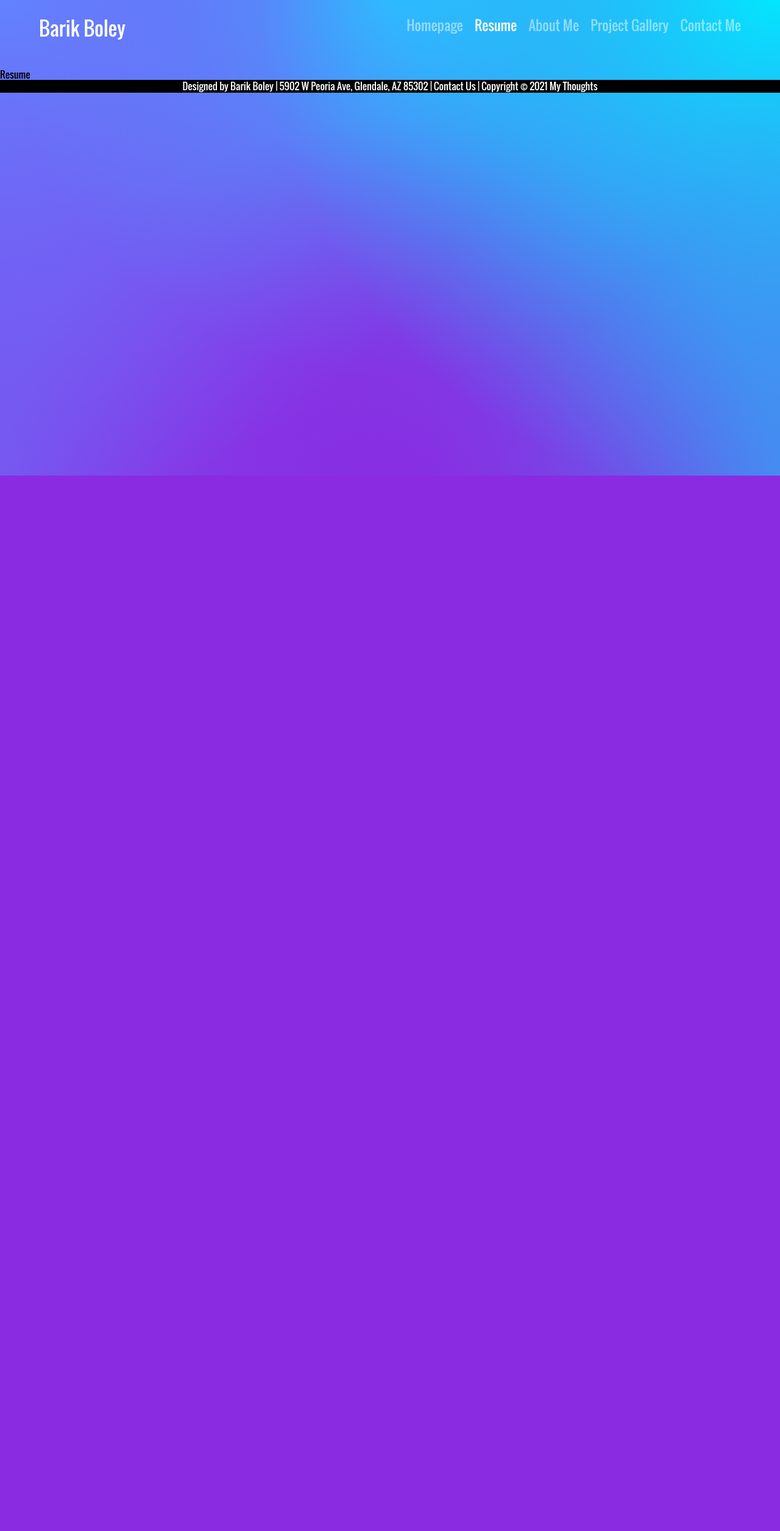
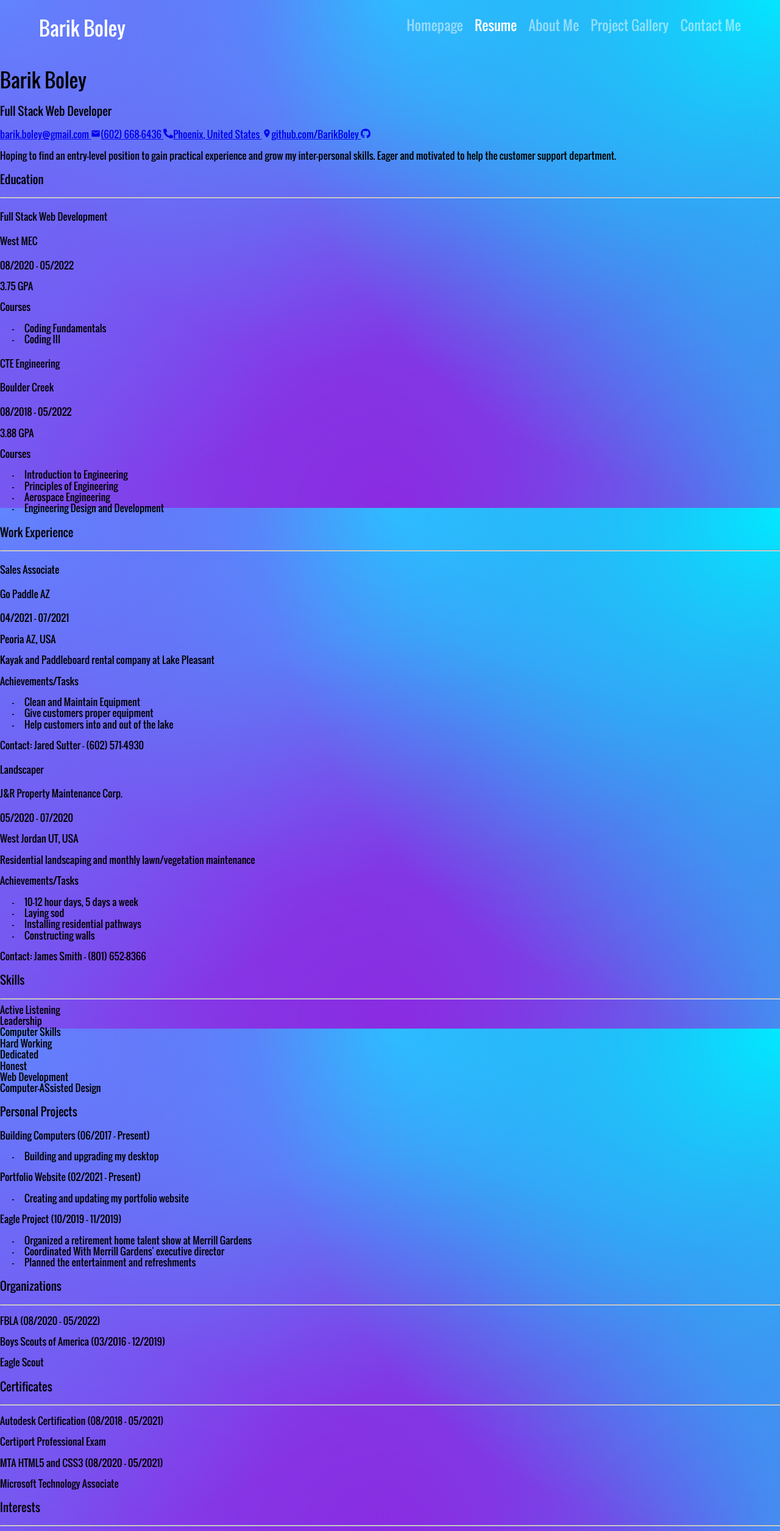
Before and after one commit to Barik-D-Boley/Updated-Portfolio-Project, a React (Create React App) app: page /resume in a window 1280 px wide. Shown: the part 20-2531 px from the top of the page at 61% size. Before the commit the page ends 800 px from the top, so only its background shows below. Built offline with nearby package versions, Linux system fonts and the light colour scheme.

Commit message:
Added Resume Content
Improved footer, added image to homepage, added some css to the homepage, added the resume's contact, and added flex to everything.

```diff
--- a/src/Components/footer.jsx
+++ b/src/Components/footer.jsx
@@ -3,7 +3,7 @@ import React from 'react';
 function footer() {
     return (
         <footer id='footer'>
-            Designed by Barik Boley | 5902 W Peoria Ave, Glendale, AZ 85302 | <span className='footer-invisible'>-</span> <a id="contact-us" href="mailto:nowhere@gmail.org?cc=name2@rapidtables.com&bcc=name3@reapidtables.com&subject=The%20subject%20of%20the%20email&body=The%20body%20of%20the%email">Contact Us</a> <span className='footer-invisible'>-</span> | Copyright &copy; 2021 My Thoughts
+            Designed by Barik Boley | 5902 W Peoria Ave, Glendale, AZ 85302 | <a id="contact-me" href="mailto:barik.boley@gmail.org">Contact Me</a> | Copyright &copy; 2022 My Thoughts
         </footer>
     )
 }
--- a/src/Pages/Homepage.jsx
+++ b/src/Pages/Homepage.jsx
@@ -1,6 +1,7 @@
 import React from 'react';
 import Navbar from '../Components/navbar';
 import Footer from '../Components/footer';
+import profilePicture from '../Images/placeholder-image.jpg';
 import { FaPhoneAlt } from 'react-icons/fa';
 import { MdEmail } from 'react-icons/md';
 import { BsLinkedin, BsGithub } from 'react-icons/bs';
@@ -12,15 +13,19 @@ function Homepage() {
             <Navbar active={'homepage'} />
             <div className='container-div'>
                 <div className='content-div'>
-                    <img src='' alt='Portrait' />
+                    <div id='profile-picture-container'>
+                        <img src={profilePicture} alt='Portrait' id='profile-picture' />
+                    </div>
+                    <div id='profile-information'>
                         <h1>Barik Boley</h1>
                         <h3>Full-Stack Web Developer</h3>
                         <p>The greatest glory in living lies not in never falling, but in rising every time we fall. <em>-Nelson Mandela</em></p>
                         <div id='socials'>
                             <a href='tel:602-668-6436'><FaPhoneAlt className='icon' /></a>
                             <a href='mailto: barik.boley@gmail.com'><MdEmail className='icon' /></a>
-                        <a href='https://www.linkedin.com/in/barik-boley-b2088820b/' target='_blank'><BsLinkedin className='icon' /></a>
-                        <a href='https://github.com/BarikBoley' target='_blank'><BsGithub className='icon' /></a>
+                            <a href='https://www.linkedin.com/in/barik-boley-b2088820b/' target='_blank' rel='noreferrer'><BsLinkedin className='icon' /></a>
+                            <a href='https://github.com/BarikBoley' target='_blank' rel='noreferrer'><BsGithub className='icon' /></a>
+                        </div>
                     </div>
                 </div>
             </div>
--- a/src/Pages/Resume.jsx
+++ b/src/Pages/Resume.jsx
@@ -1,12 +1,171 @@
 import React from 'react';
 import Navbar from '../Components/navbar';
 import Footer from '../Components/footer';
+import { MdEmail, MdLocationOn } from 'react-icons/md';
+import { FaPhoneAlt } from 'react-icons/fa';
+import { BsGithub } from 'react-icons/bs';
 
 function Resume() {
     return (
         <div>
             <Navbar active={'resume'} />
-            Resume
+            <div id='resume'>
+                {/* Resume Top */}
+                <div id='resume-top'>
+                    {/* Title */}
+                    <div id='resume-title'>
+                        <h1>Barik Boley</h1>
+                        <h3>Full Stack Web Developer</h3>
+                    </div>
+
+                    {/* Contacts */}
+                    <div id='resume-contacts'>
+                        <a className='barik-contact' href="mailto:barik.boley@gmail.com">barik.boley@gmail.com <MdEmail /></a>
+                        <a className='barik-contact' href="tel:602-668-6436">(602) 668-6436 <FaPhoneAlt /></a>
+                        <a className='barik-contact' href="https://www.google.com/maps/place/Phoenix,+AZ/@33.6050991,-112.4052323,10z/data=!3m1!4b1!4m5!3m4!1s0x872b12ed50a179cb:0x8c69c7f8354a1bac!8m2!3d33.4483771!4d-112.0740373" target="_blank" >Phoenix, United States <MdLocationOn /></a>
+                        <a className='barik-contact' href="https://github.com/BarikBoley">github.com/BarikBoley <BsGithub /></a>
+                    </div>
+
+                    {/* Resume Statement */}
+                    <div id='resume-statement'>
+                        <p>Hoping to find an entry-level position to gain practical experience and grow my inter-personal skills. Eager and motivated to help the customer support department.</p>
+                    </div>
+                </div>
+
+                {/* Resume Bottom */}
+                <div id='resume-bottom'>
+                    {/* Left Column */}
+                    <div id='resume-experience'>
+                        {/* Education */}
+                        <div id='education'>
+                            <h3>Education</h3><hr/>
+                            {/* Web Development */}
+                            <div id='web-development'>
+                                <h4>Full Stack Web Development</h4>
+                                <h4>West MEC</h4>
+                                <p>08/2020 - 05/2022</p><p>3.75 GPA</p>
+                                <p>Courses</p>
+                                <ul>
+                                    <li>Coding Fundamentals</li>
+                                    <li>Coding III</li>
+                                </ul>
+                            </div>
+
+                            {/* Engineering */}
+                            <div id='cte-engineering'>
+                                <h4>CTE Engineering</h4>
+                                <h4>Boulder Creek</h4>
+                                <p>08/2018 - 05/2022</p><p>3.88 GPA</p>
+                                <p>Courses</p>
+                                <ul>
+                                    <li>Introduction to Engineering</li>
+                                    <li>Principles of Engineering</li>
+                                    <li>Aerospace Engineering</li>
+                                    <li>Engineering Design and Development</li>
+                                </ul>
+                            </div>
+                        </div>
+
+                        {/* Work Experience */}
+                        <div id='work-experience'>
+                            <h3>Work Experience</h3><hr />
+                            {/* Sales Associate */}
+                            <div id='sales-associate'>
+                                <h4>Sales Associate</h4>
+                                <h4>Go Paddle AZ</h4>
+                                <p>04/2021 - 07/2021</p><p>Peoria AZ, USA</p>
+                                <p>Kayak and Paddleboard rental company at Lake Pleasant</p>
+                                <p>Achievements/Tasks</p>
+                                <ul>
+                                    <li>Clean and Maintain Equipment</li>
+                                    <li>Give customers proper equipment</li>
+                                    <li>Help customers into and out of the lake</li>
+                                </ul>
+                                <p>Contact: Jared Sutter - (602) 571-4930</p>
+                            </div>
+
+                            {/* Landscaper */}
+                            <div id='landscaper'>
+                                <h4>Landscaper</h4>
+                                <h4>J&R Property Maintenance Corp.</h4>
+                                <p>05/2020 - 07/2020</p><p>West Jordan UT, USA</p>
+                                <p>Residential landscaping and monthly lawn/vegetation maintenance</p>
+                                <p>Achievements/Tasks</p>
+                                <ul>
+                                    <li>10-12 hour days, 5 days a week</li>
+                                    <li>Laying sod</li>
+                                    <li>Installing residential pathways</li>
+                                    <li>Constructing walls</li>
+                                </ul>
+                                <p>Contact: James Smith - (801) 652-8366</p>
+                            </div>
+                        </div>
+                    </div>
+
+                    {/* Right Column */}
+                    <div id='resume-extras'>
+                        {/* Skills */}
+                        <div id='skills'>
+                            <h3>Skills</h3><hr />
+
+                            <div className='skill-box'>Active Listening</div>
+                            <div className='skill-box'>Leadership</div>
+                            <div className='skill-box'>Computer Skills</div>
+                            <div className='skill-box'>Hard Working</div>
+                            <div className='skill-box'>Dedicated</div>
+                            <div className='skill-box'>Honest</div>
+                            <div className='skill-box'>Web Development</div>
+                            <div className='skill-box'>Computer-ASsisted Design</div>
+                        </div>
+
+                        {/* Personal Projects */}
+                        <div id='personal-projects'>
+                            <h3>Personal Projects</h3>
+
+                            <p>Building Computers (06/2017 - Present)</p>
+                            <ul><li>Building and upgrading my desktop</li></ul>
+
+                            <p>Portfolio Website (02/2021 - Present)</p>
+                            <ul><li>Creating and updating my portfolio website</li></ul>
+
+                            <p>Eagle Project (10/2019 - 11/2019)</p>
+                            <ul>
+                                <li>Organized a retirement home talent show at Merrill Gardens</li>
+                                <li>Coordinated With Merrill Gardens' executive director</li>
+                                <li>Planned the entertainment and refreshments</li>
+                            </ul>
+                        </div>
+
+                        {/* Organizations */}
+                        <div>
+                            <h3>Organizations</h3><hr />
+
+                            <p>FBLA (08/2020 - 05/2022)</p>
+                            <p>Boys Scouts of America (03/2016 - 12/2019)</p>
+                            <p>Eagle Scout</p>
+                        </div>
+
+                        {/* Certificates */}
+                        <div>
+                            <h3>Certificates</h3><hr />
+
+                            <p>Autodesk Certification (08/2018 - 05/2021)</p>
+                            <p>Certiport Professional Exam</p>
+
+                            <p>MTA HTML5 and CSS3 (08/2020 - 05/2021)</p>
+                            <p>Microsoft Technology Associate</p>
+                        </div>
+
+                        {/* Interests */}
+                        <div>
+                            <h3>Interests</h3><hr />
+
+                            <div className='interest-box'>Lifting Weights</div>
+                            <div className='interest-box'>Building Computers</div>
+                        </div>
+                    </div>
+                </div>
+            </div>
             <Footer />
         </div>
     )
--- a/src/Styling/base/_normalize.scss
+++ b/src/Styling/base/_normalize.scss
@@ -7,6 +7,20 @@
  * 1. Correct the line height in all browsers.
  * 2. Prevent adjustments of font size after orientation changes in iOS.
  */
+
+* {
+    font-weight: 500;
+}
+
+ul {
+  list-style-type: none;
+}
+
+ul li:before {
+  content: '\2014';
+  position: absolute;
+  margin-left: -20px;
+}
 
 html {
     line-height: 1.15; /* 1 */
--- a/src/Styling/components/_footer.scss
+++ b/src/Styling/components/_footer.scss
@@ -8,19 +8,11 @@
     top: 0;
     height: 1.3rem;
 }
-#contact-us {
+#contact-me {
     text-decoration: none;
     color: $footer-text;
+    padding: 0 .175rem;
     &:hover {
         color: $footer-text-hover;
     }
 }
-.footer-invisible {
-    color: $footer-background;
-    -webkit-touch-callout: none;
-    -webkit-user-select: none;
-    -khtml-user-select: none;
-    -moz-user-select: none;
-    -ms-user-select: none;
-    user-select: none;
-}
--- a/src/Styling/main.css
+++ b/src/Styling/main.css
@@ -1,3 +1,4 @@
+@charset "UTF-8";
 /* Base */
 /*! normalize.css v8.0.1 | MIT License | github.com/necolas/normalize.css */
 /* Document
@@ -6,6 +7,20 @@
  * 1. Correct the line height in all browsers.
  * 2. Prevent adjustments of font size after orientation changes in iOS.
  */
+* {
+  font-weight: 500;
+}
+
+ul {
+  list-style-type: none;
+}
+
+ul li:before {
+  content: "—";
+  position: absolute;
+  margin-left: -20px;
+}
+
 html {
   line-height: 1.15;
   /* 1 */
@@ -365,15 +380,37 @@ body {
 .content-div {
   background-color: #ffffff;
   border-radius: 1.5rem;
+  display: flex;
+  flex-direction: row;
 }
 .content-div h1 {
   color: #000000;
+  font-size: 4rem;
 }
 .content-div h3 {
   color: #000000;
+  font-size: 2.5rem;
 }
 .content-div p {
   color: #808080;
+  font-size: 1.5rem;
+}
+
+#profile-picture-container {
+  display: flex;
+  width: 40%;
+  justify-content: center;
+  align-items: center;
+}
+
+#profile-picture {
+  width: 20rem;
+  height: auto;
+  max-width: 100%;
+}
+
+#profile-information {
+  width: auto;
 }
 
 .icon {
@@ -396,21 +433,13 @@ body {
   height: 1.3rem;
 }
 
-#contact-us {
+#contact-me {
   text-decoration: none;
   color: #ffffff;
+  padding: 0 0.175rem;
 }
-#contact-us:hover {
+#contact-me:hover {
   color: #bfbfbf;
-}
-
-.footer-invisible {
-  color: #000000;
-  -webkit-touch-callout: none;
-  -webkit-user-select: none;
-  -moz-user-select: none;
-  -ms-user-select: none;
-  user-select: none;
 }
 
 /* Navbar Container */
--- a/src/Styling/pages/_AllPages.scss
+++ b/src/Styling/pages/_AllPages.scss
@@ -13,13 +13,18 @@ body {
 .content-div {
     background-color: $content-div-background;
     border-radius: 1.5rem;
+    display: flex;
+    flex-direction: row;
     h1 {
         color: $title;
+        font-size: 4rem;
     }
     h3 {
         color: $title;
+        font-size: 2.5rem;
     }
     p {
         color: $text;
+        font-size: 1.5rem;
     }
 }
--- a/src/Styling/pages/_Resume.scss
+++ b/src/Styling/pages/_Resume.scss
@@ -0,0 +1,15 @@
+#resume {
+
+}
+#resume-title {
+
+}
+#resume-contacts {
+
+}
+.barik-contact {
+
+}
+#resume-statement {
+
+}
```
Also changed, not shown: src/Styling/pages/_Home.scss (+14 -0 lines), src/Images/placeholder-image.jpg (added), 1 other file (tests, documents, lock files or other folders). Lines whose indentation alone changed are shown as unchanged.
